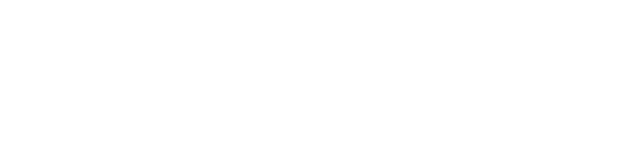
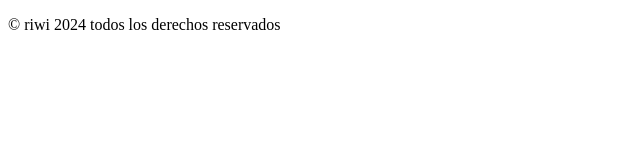
Before and after one commit to carobte/flow2, a plain HTML site: page index.html in a window 1280 px wide. Shown: the whole page, without its empty margins (0-640 px from the left). Drawn offline with Linux system fonts and the light colour scheme.

Commit message:
fix: footer agregado

```diff
--- a/index.html
+++ b/index.html
@@ -7,5 +7,9 @@
 </head>
 <body>
 
+
+    <footer>
+        <p>&copy; riwi 2024 todos los derechos reservados</p>
+    </footer>
 </body>
 </html>
```
